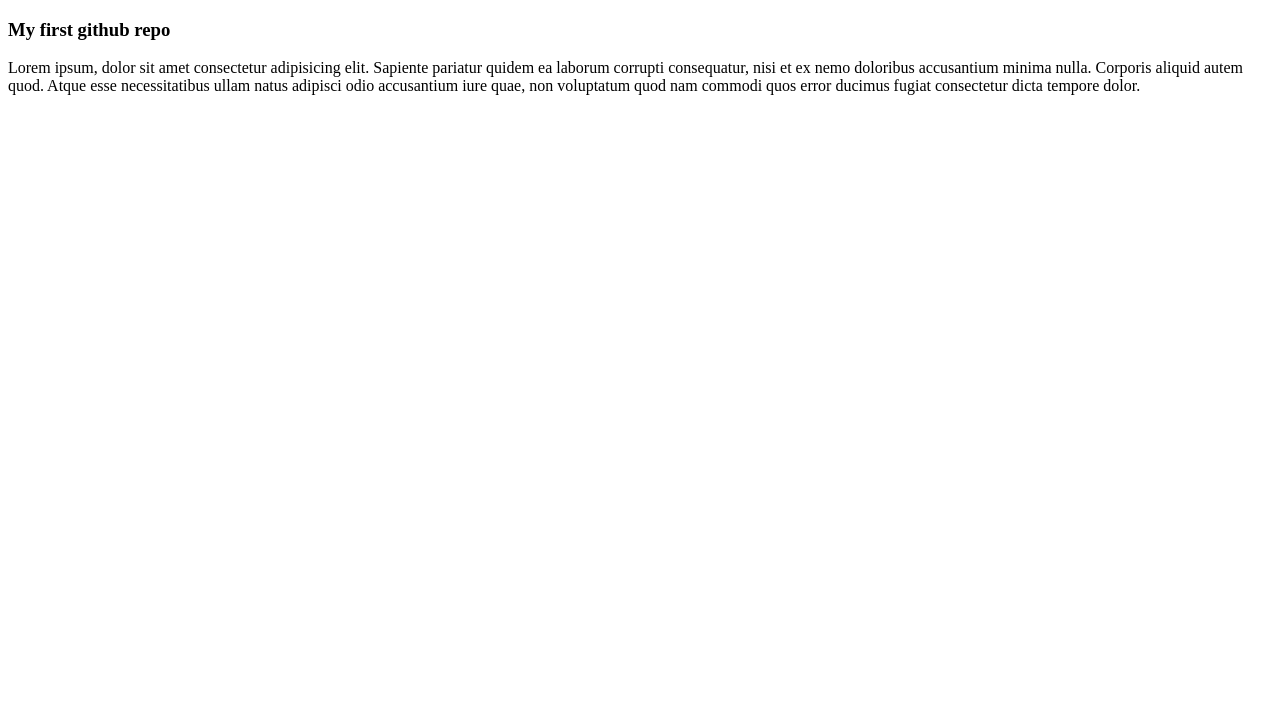
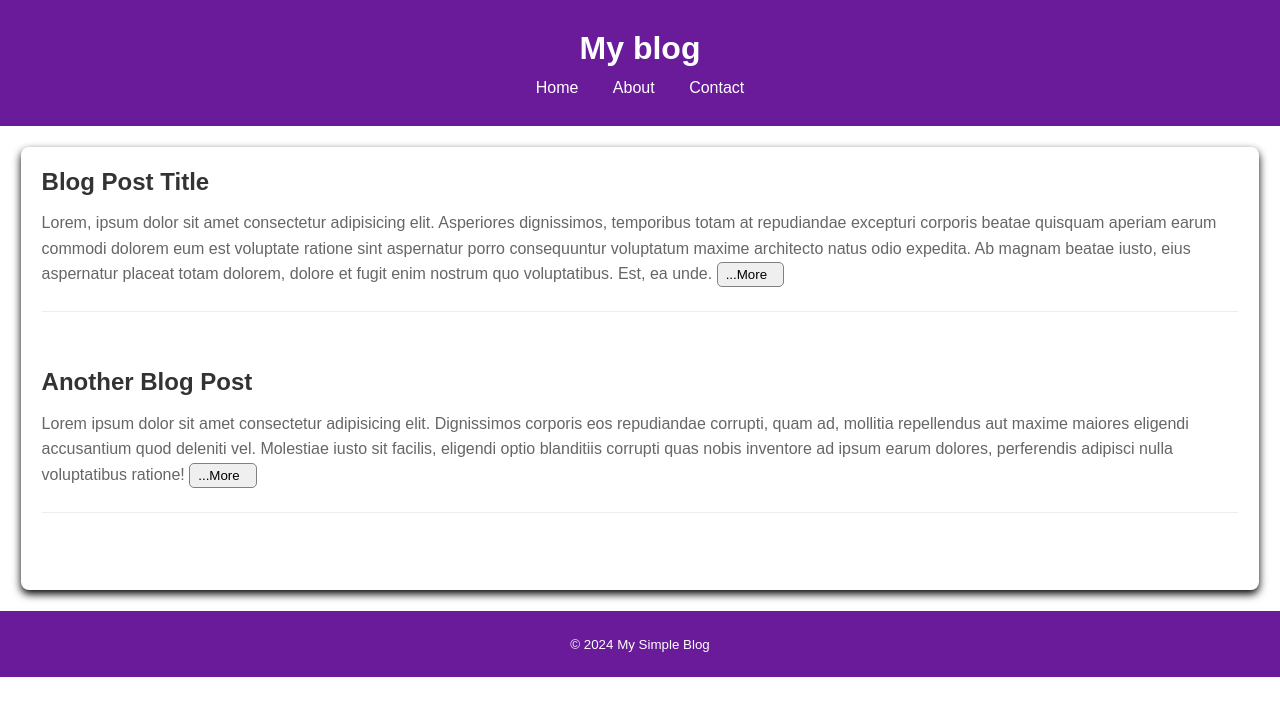
Before and after one commit to Aftab2344/first-github-repo, a plain HTML site: page index.html in a window 1280 px wide. Drawn offline with Linux system fonts and the light colour scheme.

Commit message:
adding a blog post

```diff
--- a/index.html
+++ b/index.html
@@ -3,16 +3,37 @@
 <head>
     <meta charset="UTF-8">
     <meta name="viewport" content="width=device-width, initial-scale=1.0">
-    <title>First github repo</title>
+    <title>Building a Simple Blog Layout</title>
     <link rel="stylesheet" href="style.css">
-    <link rel="shortcut icon" href="module_one_html/image" type="image/x-icon">
+    <link rel="shortcut icon" href="favicon.ico" type="image/x-icon">
 </head>
 <body>
-    <div>
-        <h3>My first github repo</h3>
-        <p>Lorem ipsum, dolor sit amet consectetur adipisicing elit. Sapiente pariatur quidem ea laborum corrupti consequatur, nisi et ex nemo doloribus accusantium minima nulla. Corporis aliquid autem quod. Atque esse necessitatibus ullam natus adipisci odio accusantium iure quae, non voluptatum quod nam commodi quos error ducimus fugiat consectetur dicta tempore dolor.</p>
+    <header>
+        <h1>My blog</h1>
+        <nav>
+            <Ul>
+             <li><a href="Home.html">Home</a></li>
+             <li><a href="About.html">About</a></li>
+             <li><a href="Contact.html">Contact</a></li>
+        </Ul>
+        </nav>
+    </header>
+        <main>
+            <article>
+                <h2>Blog Post Title</h2>
+                <p>Lorem, ipsum dolor sit amet consectetur adipisicing elit. Asperiores dignissimos, temporibus totam at repudiandae excepturi corporis beatae quisquam aperiam earum commodi dolorem eum est voluptate ratione sint aspernatur porro consequuntur voluptatum maxime architecto natus odio expedita. Ab magnam beatae iusto, eius aspernatur placeat totam dolorem, dolore et fugit enim nostrum quo voluptatibus. Est, ea unde. <button>...More</button></p>
+            </article>
+            <article>
+                <h2>Another Blog Post</h2>
+                <p>Lorem ipsum dolor sit amet consectetur adipisicing elit. Dignissimos corporis eos repudiandae corrupti, quam ad, mollitia repellendus aut maxime maiores eligendi accusantium quod deleniti vel. Molestiae iusto sit facilis, eligendi optio blanditiis corrupti quas nobis inventore ad ipsum earum dolores, perferendis adipisci nulla voluptatibus ratione! <button>...More</button></p>
 
-    </div>
+            </article>
+        </main>
 
+    <footer>
+        <p>
+            <small>&copy; 2024 My Simple Blog</small>
+        </p>
+    </footer>
 </body>
 </html>
--- a/style.css
+++ b/style.css
@@ -0,0 +1,65 @@
+*{
+    margin: 0;
+    padding:0;
+    box-sizing:border-box;
+    font-family: Arial, Helvetica, sans-serif;
+}
+header{
+    background-color:#6a1b9a;
+}
+header nav{
+    margin-top: 12px;
+}
+header nav ul li{
+    display: inline;
+    margin: 15px;
+}
+header nav ul li a{
+    text-decoration: none;
+    color: #ffffff;
+}
+header{
+    color:#ffffff;
+    background-color: #6a1b9a;
+    text-align: center;
+    padding: 1.85rem 0;
+}
+
+main{
+    margin: 1.3rem;
+    padding: 1.3rem;
+    background-color: #ffffff;
+    border-radius: 0.5rem;
+    box-shadow: 0 0.25rem 0.5rem;
+}
+article{
+    margin-bottom: 3.5rem;
+    padding-bottom: 1.5rem;
+    border-bottom: 1px solid #eeeeee;
+}
+article h2{
+    color: #333333;
+    margin-bottom: .9rem;
+}
+article p{
+    color: #666;
+    line-height: 1.6;
+}
+footer{
+    color:#ffffff;
+    background-color: #6a1b9a;
+    text-align: center;
+    padding: 1.5rem 0;
+}
+
+main > article > p > button{
+    padding: 0.25rem 0.5rem;
+    padding-right: 1rem;
+    border: 1px solid gray;
+    border-radius: 5px;
+    cursor: pointer;
+}
+main > article > p > button:hover{
+    background-color: #6a1b9a;
+    color: #eeeeee;
+}
```
